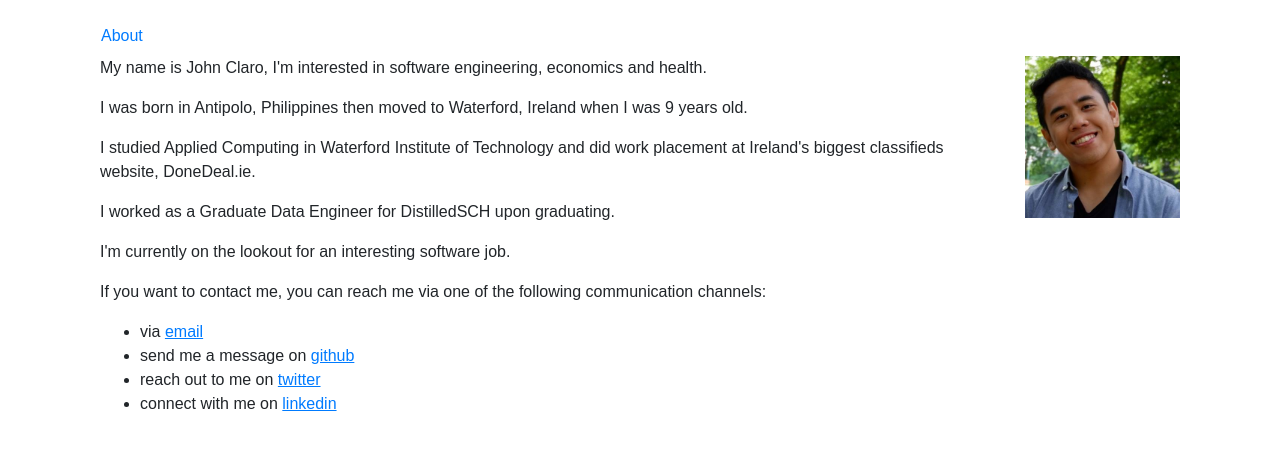
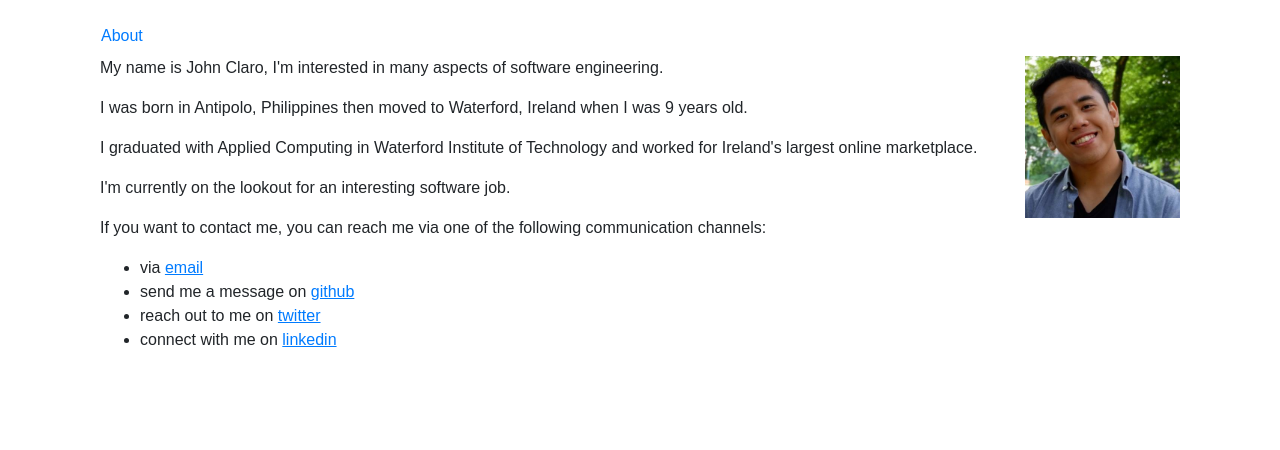
Before and after one commit to jkrclaro/jkrclaro.github.io, a React (Create React App) app: page / in a window 1280 px wide. Shown: the top 450 px of the page. Built offline with nearby package versions, Linux system fonts and the light colour scheme; what webfontloader would draw is missing.

Commit message:
Update bio

```diff
--- a/src/components/Home.jsx
+++ b/src/components/Home.jsx
@@ -13,10 +13,9 @@ class Home extends React.Component {
             <div className='col-lg-12'>
                 <div className='row'>
                     <div className='col-lg-10'>
-                        <p>My name is John Claro, I'm interested in software engineering, economics and health.</p>
+                        <p>My name is John Claro, I'm interested in many aspects of software engineering.</p>
                         <p>I was born in Antipolo, Philippines then moved to Waterford, Ireland when I was 9 years old.</p>
-                        <p>I studied Applied Computing in Waterford Institute of Technology and did work placement at Ireland's biggest classifieds website, DoneDeal.ie.</p>
-                        <p>I worked as a Graduate Data Engineer for DistilledSCH upon graduating.</p>
+                        <p>I graduated with Applied Computing in Waterford Institute of Technology and worked for Ireland's largest online marketplace.</p>
                         <p>I'm currently on the lookout for an interesting software job.</p>
                         <p>If you want to contact me, you can reach me via one of the following communication channels:</p>
                         <ul>
```
